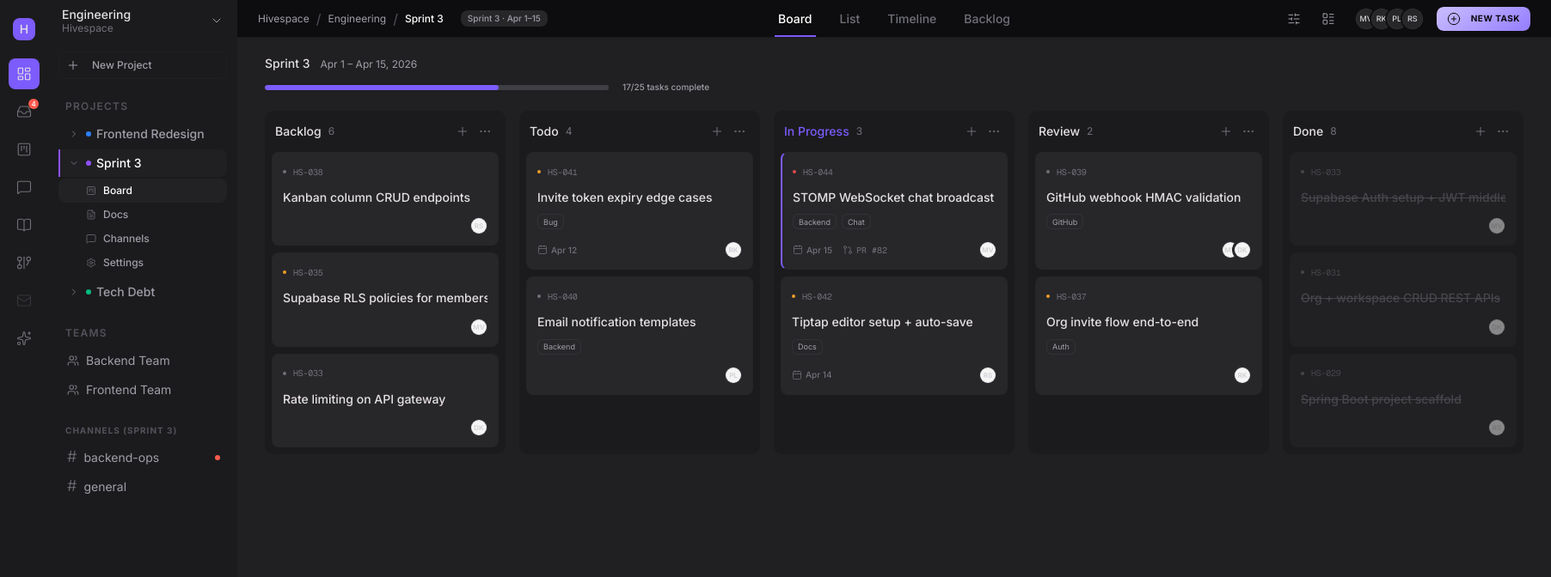
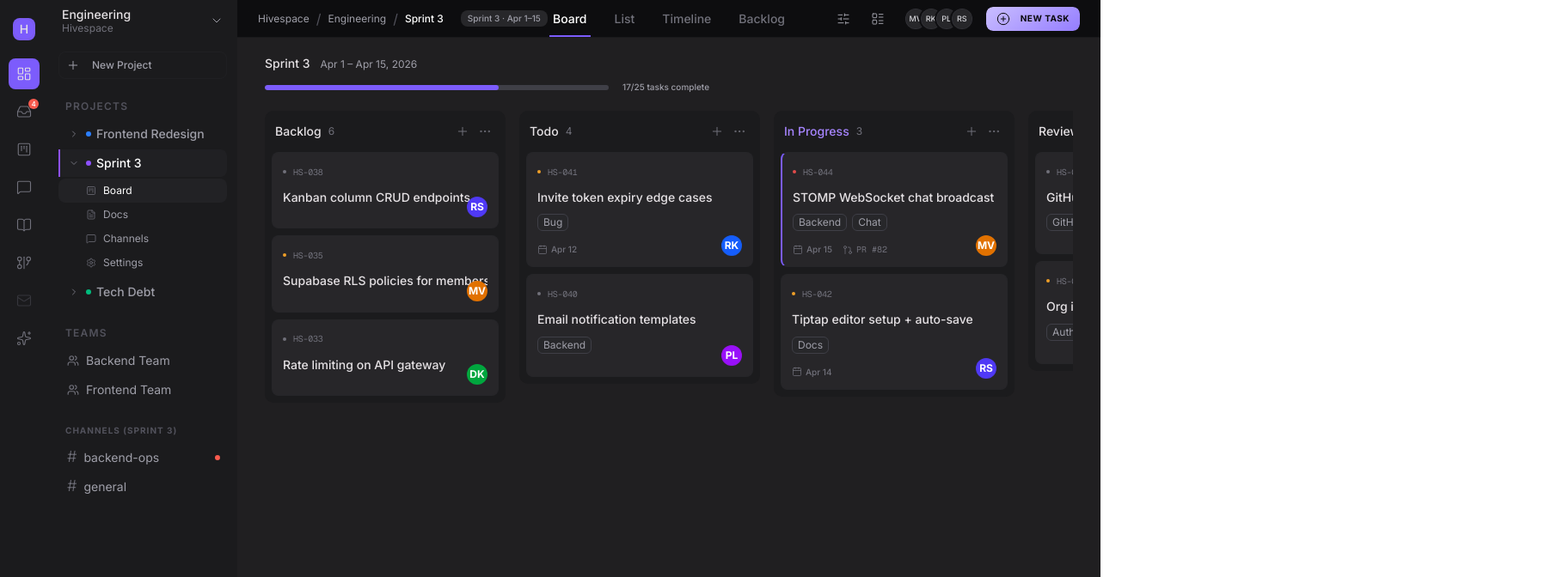
Before and after one commit to SanjayBarman15/hivespace_frontend, a Next.js app: page /dashboard/projects/sprint-3 in a window 1280 px wide. Shown: the top 672 px of the page at 86% size, 1804 px wide, since content can reach past the window. Built offline with nearby package versions, Linux system fonts and the light colour scheme.

Commit message:
feat: implement interactive workspace sidebar with project navigation and channel management

```diff
--- a/app/dashboard/layout.tsx
+++ b/app/dashboard/layout.tsx
@@ -14,12 +14,12 @@ export default function DashboardLayout({
   const isDocs = pathname?.startsWith("/dashboard/docs");
 
   return (
-    <div className="flex min-h-screen bg-[#0E0E10] text-[#E5E1E4]">
+    <div className="flex h-screen overflow-hidden bg-[#0E0E10] text-[#E5E1E4]">
       <NavRail />
       {!isDocs && <WorkspaceSidebar />}
       <main className={cn(
-        "flex-1 transition-all duration-300",
-        isDocs ? "ml-[56px]" : "ml-[276px]"
+        "flex-1 transition-all duration-300 min-w-0 overflow-hidden",
+        isDocs ? "pl-[56px]" : "pl-[276px]"
       )}>
         {children}
       </main>
--- a/app/dashboard/projects/sprint-3/page.tsx
+++ b/app/dashboard/projects/sprint-3/page.tsx
@@ -43,6 +43,15 @@ const PRIORITIES = {
   urgent: "#E24B4A",
   high: "#EF9F27",
   normal: "#71717A", // zinc-500
+};
+
+const ASSIGNEE_COLORS: Record<string, string> = {
+  "MV": "bg-amber-600",
+  "RK": "bg-blue-600",
+  "DK": "bg-green-600",
+  "SA": "bg-red-600",
+  "PL": "bg-purple-600",
+  "RS": "bg-indigo-600",
 };
 
 type Priority = keyof typeof PRIORITIES;
@@ -175,7 +184,7 @@ export default function SprintThreePage() {
           </div>
           <div className="flex items-center gap-4">
             <div className="relative h-1.5 flex-1 max-w-[400px] bg-zinc-700 rounded-full overflow-hidden">
-              <div className="absolute top-0 left-0 h-full bg-[#7C5CFC] rounded-full" style={{ width: '68%' }} />
+              <div className="absolute top-0 left-0 h-full bg-[#7C5CFC] rounded-full transition-all" style={{ width: '68%' }} />
             </div>
             <span className="text-[10px] font-medium text-zinc-400">17/25 tasks complete</span>
           </div>
@@ -183,14 +192,14 @@ export default function SprintThreePage() {
 
         {/* --- KANBAN BOARD --- */}
         <ScrollArea className="flex-1 w-full whitespace-nowrap px-8 pb-8">
-          <div className="flex gap-4 h-full" style={{ width: 'max-content' }}>
+          <div className="flex gap-4 h-full min-h-[calc(100vh-160px)]" style={{ width: 'max-content' }}>
             {COLUMNS.map((col) => (
-              <div key={col.name} className="flex flex-col w-[280px] shrink-0 bg-[#1B1B1D] rounded-lg">
+              <div key={col.name} className="flex flex-col w-[280px] shrink-0 bg-[#1B1B1D] rounded-lg h-full overflow-hidden">
 
                 {/* Column Header */}
                 <div className="flex items-center justify-between p-3 shrink-0">
                   <div className="flex items-center">
-                    <span className={`text-sm font-medium ${col.accent ? 'text-[#7C5CFC]' : 'text-[#E5E1E4]'}`}>
+                    <span className={`text-sm font-medium ${col.name === 'In Progress' ? 'text-violet-400' : col.accent ? 'text-[#7C5CFC]' : 'text-[#E5E1E4]'}`}>
                       {col.name}
                     </span>
                     <span className="text-xs text-zinc-500 ml-2">{col.count}</span>
@@ -218,6 +227,12 @@ export default function SprintThreePage() {
                 </div>
               </div>
             ))}
+
+            {/* Add Column Button */}
+            <button className="flex h-10 w-48 shrink-0 items-center justify-center gap-2 rounded-lg border border-dashed border-zinc-700 text-xs text-zinc-500 hover:border-zinc-600 hover:text-zinc-400 transition-all mt-2.5">
+              <Plus className="h-3.5 w-3.5" />
+              <span>Add column</span>
+            </button>
           </div>
           <ScrollBar orientation="horizontal" className="bg-zinc-900/50" />
         </ScrollArea>
@@ -339,7 +354,6 @@ export default function SprintThreePage() {
                 <span className="text-[10px] font-bold text-zinc-500 tracking-widest uppercase">Activity</span>
                 <div className="relative pl-7 flex flex-col gap-6">
                   <div className="absolute left-3 top-2 bottom-0 w-[1px] bg-zinc-800" />
-
                   <div className="relative flex flex-col gap-1">
                     <Avatar className="absolute -left-7 top-0 h-6 w-6 ring-4 ring-[#1B1B1D]">
                       <AvatarFallback className="bg-zinc-800 text-[9px]">DK</AvatarFallback>
@@ -419,7 +433,7 @@ function TaskCard({ task, isMuted, onClick }: { task: Task; isMuted?: boolean; o
       </div>
 
       {/* Row 2: Title */}
-      <p className={`text-sm leading-snug font-medium line-clamp-2 ${isDone ? 'line-through text-zinc-500' : 'text-[#E5E1E4]'}`}>
+      <p className={`text-sm leading-snug font-medium line-clamp-2 overflow-hidden text-ellipsis ${isDone ? 'line-through text-zinc-500' : 'text-[#E5E1E4]'}`}>
         {task.title}
       </p>
 
@@ -427,12 +441,12 @@ function TaskCard({ task, isMuted, onClick }: { task: Task; isMuted?: boolean; o
       {task.labels && task.labels.length > 0 && (
         <div className="flex flex-wrap gap-1.5">
           {task.labels.slice(0, 2).map(label => (
-            <Badge key={label} className="bg-zinc-800 text-zinc-400 border-zinc-700/50 h-[18px] px-1.5 font-normal text-[9px] rounded-sm hover:bg-zinc-800">
+            <Badge key={label} className="bg-zinc-800 text-zinc-400 border border-zinc-700 h-5 px-1.5 py-0.5 font-normal text-xs rounded-sm hover:bg-zinc-800 shadow-none">
               {label}
             </Badge>
           ))}
           {task.labels.length > 2 && (
-            <Badge className="bg-zinc-800 text-zinc-400 border-zinc-700/50 h-[18px] px-1.5 font-normal text-[9px] rounded-sm hover:bg-zinc-800">
+            <Badge className="bg-zinc-800 text-zinc-400 border border-zinc-700 h-5 px-1.5 py-0.5 font-normal text-xs rounded-sm hover:bg-zinc-800 shadow-none">
               +{task.labels.length - 2} more
             </Badge>
           )}
@@ -456,32 +470,17 @@ function TaskCard({ task, isMuted, onClick }: { task: Task; isMuted?: boolean; o
           )}
         </div>
 
-        {/* Assignee/Reviewers Stack */}
-        <div className="flex items-center shrink-0">
+        {/* Assignee Avatar - Positioned Bottom Right */}
+        <div className="absolute bottom-3 right-3 shrink-0">
           <TooltipProvider delayDuration={200}>
-            {task.reviewers ? (
-              <div className="flex items-center">
-                {task.reviewers.map((rev, i) => (
-                  <Tooltip key={rev.initials}>
-                    <TooltipTrigger asChild>
-                      <Avatar className={`h-5 w-5 ring-2 ring-[#272629] -ml-1.5 first:ml-0 bg-zinc-800 border border-zinc-700/50`}>
-                        <AvatarFallback className="text-[8px] font-bold text-zinc-300">{rev.initials}</AvatarFallback>
-                      </Avatar>
-                    </TooltipTrigger>
-                    <TooltipContent className="bg-black text-[10px] border-zinc-800">{rev.name}</TooltipContent>
-                  </Tooltip>
-                ))}
-              </div>
-            ) : (
             <Tooltip>
               <TooltipTrigger asChild>
-                  <Avatar className="h-5 w-5 bg-zinc-800 border border-zinc-700/50">
-                    <AvatarFallback className="text-[8px] font-bold text-zinc-300">{task.assignee.initials}</AvatarFallback>
+                <Avatar className={`h-6 w-6 rounded-full border-none ${ASSIGNEE_COLORS[task.assignee.initials] || 'bg-zinc-800'}`}>
+                  <AvatarFallback className="bg-transparent text-white text-xs font-bold">{task.assignee.initials}</AvatarFallback>
                 </Avatar>
               </TooltipTrigger>
               <TooltipContent className="bg-black text-[10px] border-zinc-800">{task.assignee.name}</TooltipContent>
             </Tooltip>
-            )}
           </TooltipProvider>
         </div>
       </div>
--- a/components/WorkspaceSidebar.tsx
+++ b/components/WorkspaceSidebar.tsx
@@ -255,12 +255,14 @@ function SubItem({ icon: Icon, label, href, isActive }: { icon: any; label: stri
     <Link
       href={href}
       className={cn(
-        "flex h-7 items-center gap-2 pl-8 pr-2 transition-colors",
-        isActive ? "text-white bg-zinc-800/60 rounded-md" : "text-zinc-400 hover:text-zinc-200 hover:bg-zinc-800/30"
+        "flex h-7 items-center gap-2 pl-8 pr-2 transition-colors rounded-md no-underline",
+        isActive
+          ? "text-white bg-zinc-800/60"
+          : "text-zinc-400 hover:text-zinc-200 hover:bg-zinc-800/40"
       )}
     >
       <Icon className="h-3 w-3 text-zinc-500" strokeWidth={1.5} />
-      <span className="text-xs font-medium">{label}</span>
+      <span className="text-xs font-normal">{label}</span>
     </Link>
   );
 }
```
Lines whose indentation alone changed are shown as unchanged.
